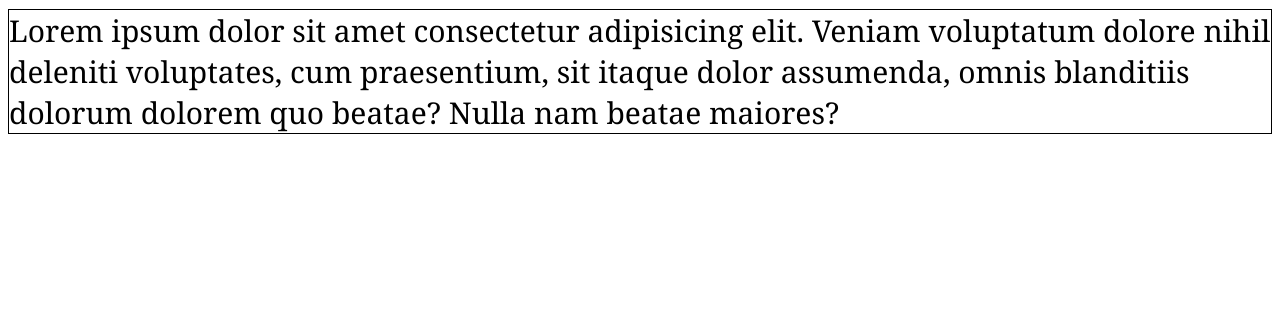
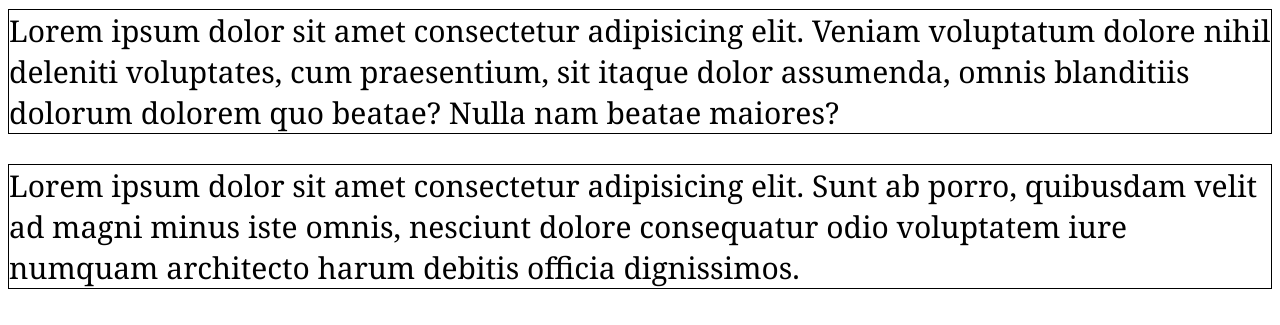
Before and after one commit to cleandroBrito/aula-de-git, a plain HTML site: page index.html in a window 1280 px wide. Shown: the part 79-404 px from the top of the page. Drawn offline with Linux system fonts and the light colour scheme.

Commit message:
adicionei mais um parágrafo

```diff
--- a/index.html
+++ b/index.html
@@ -9,6 +9,7 @@
 <body>
     <h1>Ola mundo, do Git e do Github!</h1>
     <p>Lorem ipsum dolor sit amet consectetur adipisicing elit. Veniam voluptatum dolore nihil deleniti voluptates, cum praesentium, sit itaque dolor assumenda, omnis blanditiis dolorum dolorem quo beatae? Nulla nam beatae maiores?</p>
+    <p>Lorem ipsum dolor sit amet consectetur adipisicing elit. Sunt ab porro, quibusdam velit ad magni minus iste omnis, nesciunt dolore consequatur odio voluptatem iure numquam architecto harum debitis officia dignissimos.</p>
 
     <script src="js/index.js"></script>
 </body>
```
